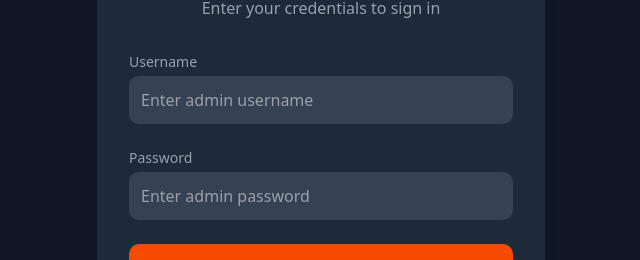
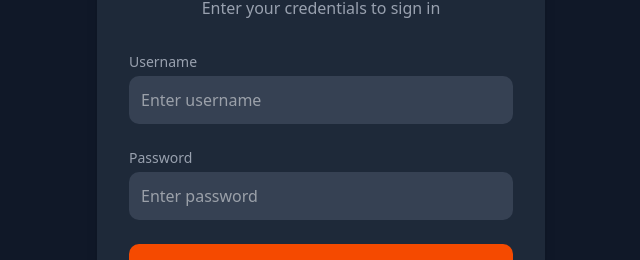
Before and after one commit to Osscccar/webdash-admin-dashboard, a Next.js app: page /login in a window 1280 px wide. Shown: the part 316-576 px from the top of the page, without its empty margins (319-959 px from the left). Built offline with nearby package versions, Linux system fonts and the light colour scheme.

Commit message:
Added designer role

```diff
--- a/src/app/dashboard/client/[id]/client-detail.tsx
+++ b/src/app/dashboard/client/[id]/client-detail.tsx
@@ -6,6 +6,7 @@ import { useRouter } from "next/navigation";
 import { doc, getDoc, updateDoc } from "firebase/firestore";
 import { db } from "@/lib/firebase";
 import type { UserData, ProjectPhase, TabType } from "@/types";
+import { useAuth } from "@/contexts/AuthContext"; // Import useAuth
 
 // Components
 import { ClientHeader } from "@/components/client/ClientHeader";
@@ -29,6 +30,7 @@ import { parseDomainValue } from "@/components/client/utils";
 export default function ClientDetail({ params }: { params: { id: string } }) {
   const router = useRouter();
   const { id } = params;
+  const { hasAccess, tabRoleMap, currentUser } = useAuth();
 
   const [userData, setUserData] = useState<UserData | null>(null);
   const [projectPhases, setProjectPhases] = useState<ProjectPhase[]>([]);
@@ -70,6 +72,25 @@ export default function ClientDetail({ params }: { params: { id: string } }) {
   const [isExporting, setIsExporting] = useState(false);
   const [isNotificationsOpen, setIsNotificationsOpen] = useState(false);
   const [isUserMenuOpen, setIsUserMenuOpen] = useState(false);
+
+  // Check if the current user has access to the active tab
+  useEffect(() => {
+    if (!tabRoleMap || !activeTab) return;
+
+    // If the user doesn't have access to the active tab, set it to overview
+    const requiredRoles = tabRoleMap[activeTab];
+    if (!requiredRoles) return;
+
+    const userHasAccess = requiredRoles.some((role) => hasAccess(role));
+
+    if (!userHasAccess && currentUser) {
+      setActiveTab("overview");
+      showToast(
+        `You don't have permission to access the ${activeTab} tab`,
+        "warning"
+      );
+    }
+  }, [activeTab, currentUser, tabRoleMap, hasAccess]);
 
   // Fetch client data
   useEffect(() => {
@@ -325,6 +346,15 @@ export default function ClientDetail({ params }: { params: { id: string } }) {
   ) => {
     if (!userData || !userData.questionnaireAnswers) return;
 
+    // Check if user has permission to update domain info
+    if (!hasAccess("admin")) {
+      showToast(
+        "You don't have permission to update domain information",
+        "error"
+      );
+      return;
+    }
+
     try {
       setSaving(true);
       setError("");
@@ -532,6 +562,9 @@ export default function ClientDetail({ params }: { params: { id: string } }) {
         sidebarOpen={sidebarOpen}
         setSidebarOpen={setSidebarOpen}
         exportClientData={exportClientData}
+        // Add these props for role-based access
+        tabRoleMap={tabRoleMap}
+        hasAccess={hasAccess}
       />
 
       {/* Main content area with header */}
@@ -621,10 +654,13 @@ export default function ClientDetail({ params }: { params: { id: string } }) {
                 domainInfo={domainInfo}
                 setActiveTab={setActiveTab}
                 exportClientData={exportClientData}
+                // Add these props for role-based access
+                tabRoleMap={tabRoleMap}
+                hasAccess={hasAccess}
               />
             )}
 
-            {activeTab === "domain" && (
+            {activeTab === "domain" && hasAccess("admin") && (
               <DomainTab
                 userData={userData}
                 domainInfo={domainInfo}
--- a/src/app/dashboard/layout.tsx
+++ b/src/app/dashboard/layout.tsx
@@ -6,7 +6,7 @@ import type React from "react";
 import { useEffect } from "react";
 import { useRouter } from "next/navigation";
 import { useAuth } from "@/contexts/AuthContext";
-import { LogOut } from "lucide-react";
+import { LogOut, User } from "lucide-react";
 import logo from "../../../public/logo.webp";
 
 import Image from "next/image";
@@ -16,7 +16,7 @@ export default function DashboardLayout({
 }: {
   children: React.ReactNode;
 }) {
-  const { isAuthenticated, loading, logout } = useAuth();
+  const { isAuthenticated, loading, logout, currentUser } = useAuth();
   const router = useRouter();
 
   useEffect(() => {
--- a/src/app/login/page.tsx
+++ b/src/app/login/page.tsx
@@ -65,7 +65,7 @@ export default function LoginPage() {
               onChange={(e) => setUsername(e.target.value)}
               required
               className="w-full bg-gray-700 border-gray-600 text-white rounded-lg p-3 focus:ring-2 focus:ring-orange-500 focus:border-transparent"
-              placeholder="Enter admin username"
+              placeholder="Enter username"
             />
           </div>
 
@@ -83,7 +83,7 @@ export default function LoginPage() {
               onChange={(e) => setPassword(e.target.value)}
               required
               className="w-full bg-gray-700 border-gray-600 text-white rounded-lg p-3 focus:ring-2 focus:ring-orange-500 focus:border-transparent"
-              placeholder="Enter admin password"
+              placeholder="Enter password"
             />
           </div>
 
--- a/src/components/client/ClientSidebar.tsx
+++ b/src/components/client/ClientSidebar.tsx
@@ -24,6 +24,9 @@ interface ClientSidebarProps {
   sidebarOpen: boolean;
   setSidebarOpen: React.Dispatch<React.SetStateAction<boolean>>;
   exportClientData: () => void;
+  // Add new props for role-based access
+  tabRoleMap?: Record<string, string[]>;
+  hasAccess?: (role: string) => boolean;
 }
 
 export const ClientSidebar: React.FC<ClientSidebarProps> = ({
@@ -34,6 +37,9 @@ export const ClientSidebar: React.FC<ClientSidebarProps> = ({
   sidebarOpen,
   setSidebarOpen,
   exportClientData,
+  // Default values for new props
+  tabRoleMap = {},
+  hasAccess = () => true,
 }) => {
   const sidebarRef = useRef<HTMLDivElement>(null);
   const timeoutRef = useRef<NodeJS.Timeout | null>(null);
@@ -53,6 +59,29 @@ export const ClientSidebar: React.FC<ClientSidebarProps> = ({
       if (timeoutRef.current) clearTimeout(timeoutRef.current);
     };
   }, []);
+
+  // Check if the user has access to a specific tab
+  const hasTabAccess = (tab: string): boolean => {
+    // If no tabRoleMap is provided for this tab, assume everyone has access
+    if (!tabRoleMap[tab]) return true;
+
+    // Check if the user has any of the required roles for the tab
+    return tabRoleMap[tab].some((role) => hasAccess(role));
+  };
+
+  // Define all tabs
+  const allTabs = [
+    { tab: "overview", icon: Activity, label: "Overview" },
+    { tab: "domain", icon: Globe, label: "Domain" },
+    { tab: "website", icon: Code, label: "Website" },
+    { tab: "questionnaire", icon: FileText, label: "Questionnaire" },
+    { tab: "phases", icon: Layers, label: "Project Phases" },
+    { tab: "notes", icon: FileText, label: "Notes" },
+    { tab: "analytics", icon: BarChart2, label: "Analytics" },
+  ];
+
+  // Filter tabs based on user's role
+  const accessibleTabs = allTabs.filter(({ tab }) => hasTabAccess(tab));
 
   return (
     <div
@@ -144,19 +173,7 @@ export const ClientSidebar: React.FC<ClientSidebarProps> = ({
         >
           <nav>
             <ul className="space-y-2">
-              {[
-                { tab: "overview", icon: Activity, label: "Overview" },
-                { tab: "domain", icon: Globe, label: "Domain" },
-                { tab: "website", icon: Code, label: "Website" },
-                {
-                  tab: "questionnaire",
-                  icon: FileText,
-                  label: "Questionnaire",
-                },
-                { tab: "phases", icon: Layers, label: "Project Phases" },
-                { tab: "notes", icon: FileText, label: "Notes" },
-                { tab: "analytics", icon: BarChart2, label: "Analytics" },
-              ].map(({ tab, icon: Icon, label }) => (
+              {accessibleTabs.map(({ tab, icon: Icon, label }) => (
                 <li key={tab}>
                   <button
                     onClick={() => setActiveTab(tab as TabType)}
@@ -194,6 +211,7 @@ export const ClientSidebar: React.FC<ClientSidebarProps> = ({
                 <Download className="h-5 w-5 mr-3 text-blue-600" />
                 Export Data
               </button>
+              {hasTabAccess("phases") && (
                 <button
                   onClick={() => setActiveTab("phases")}
                   className="flex items-center w-full px-4 py-3 bg-gray-50 hover:bg-gray-100 rounded-lg text-sm text-gray-700 transition-colors duration-200"
@@ -201,6 +219,7 @@ export const ClientSidebar: React.FC<ClientSidebarProps> = ({
                   <Edit className="h-5 w-5 mr-3 text-blue-600" />
                   Update Progress
                 </button>
+              )}
             </div>
           </div>
         ) : (
@@ -213,6 +232,7 @@ export const ClientSidebar: React.FC<ClientSidebarProps> = ({
               >
                 <Download className="h-5 w-5 text-blue-600" />
               </button>
+              {hasTabAccess("phases") && (
                 <button
                   onClick={() => setActiveTab("phases")}
                   className="p-3 rounded-lg bg-gray-50 hover:bg-gray-100 text-gray-700 transition-colors duration-200"
@@ -220,6 +240,7 @@ export const ClientSidebar: React.FC<ClientSidebarProps> = ({
                 >
                   <Edit className="h-5 w-5 text-blue-600" />
                 </button>
+              )}
             </div>
           </div>
         )}
--- a/src/components/client/tabs/OverviewTab.tsx
+++ b/src/components/client/tabs/OverviewTab.tsx
@@ -24,6 +24,9 @@ interface OverviewTabProps {
   domainInfo: { name: string; isCustom: boolean };
   setActiveTab: React.Dispatch<React.SetStateAction<TabType>>;
   exportClientData: () => void;
+  // Add new props for role-based access
+  tabRoleMap?: Record<string, string[]>;
+  hasAccess?: (role: string) => boolean;
 }
 
 export const OverviewTab: React.FC<OverviewTabProps> = ({
@@ -33,7 +36,19 @@ export const OverviewTab: React.FC<OverviewTabProps> = ({
   domainInfo,
   setActiveTab,
   exportClientData,
+  // Add new props with defaults
+  tabRoleMap = {},
+  hasAccess = () => true,
 }) => {
+  // Function to check if user has access to a tab
+  const hasTabAccess = (tab: string): boolean => {
+    // If no tabRoleMap is provided for this tab, assume everyone has access
+    if (!tabRoleMap[tab]) return true;
+
+    // Check if the user has any of the required roles for the tab
+    return tabRoleMap[tab].some((role) => hasAccess(role));
+  };
+
   return (
     <div className="space-y-6">
       <div className="flex items-center justify-between mb-6">
@@ -49,6 +64,7 @@ export const OverviewTab: React.FC<OverviewTabProps> = ({
             <Download className="h-4 w-4 mr-1.5 text-gray-500" />
             Export
           </button>
+          {hasTabAccess("notes") && (
             <button
               onClick={() => setActiveTab("notes")}
               className="flex items-center px-3 py-1.5 bg-white border border-gray-300 rounded-lg text-sm text-gray-700 hover:bg-gray-50 transition-colors duration-200 cursor-pointer"
@@ -56,6 +72,7 @@ export const OverviewTab: React.FC<OverviewTabProps> = ({
               <FileText className="h-4 w-4 mr-1.5 text-gray-500" />
               Notes
             </button>
+          )}
         </div>
       </div>
 
@@ -407,6 +424,7 @@ export const OverviewTab: React.FC<OverviewTabProps> = ({
             </div>
           ))}
 
+          {hasTabAccess("phases") && (
             <div className="flex justify-end">
               <button
                 onClick={() => setActiveTab("phases")}
@@ -416,11 +434,13 @@ export const OverviewTab: React.FC<OverviewTabProps> = ({
                 Manage Project Phases
               </button>
             </div>
+          )}
         </div>
       </CollapsibleSection>
 
-      {/* Quick actions */}
+      {/* Quick actions - only show buttons for tabs the user has access to */}
       <div className="grid grid-cols-1 md:grid-cols-2 gap-4 mt-6">
+        {hasTabAccess("domain") && (
           <button
             onClick={() => setActiveTab("domain")}
             className="bg-white hover:bg-gray-50 text-gray-800 p-4 rounded-lg flex items-center justify-center border border-gray-200 shadow-sm transition-colors duration-200 cursor-pointer"
@@ -428,7 +448,9 @@ export const OverviewTab: React.FC<OverviewTabProps> = ({
             <Globe className="h-5 w-5 mr-3 text-blue-600" />
             Manage Domain
           </button>
+        )}
 
+        {hasTabAccess("website") && (
           <button
             onClick={() => setActiveTab("website")}
             className="bg-white hover:bg-gray-50 text-gray-800 p-4 rounded-lg flex items-center justify-center border border-gray-200 shadow-sm transition-colors duration-200 cursor-pointer"
@@ -436,6 +458,7 @@ export const OverviewTab: React.FC<OverviewTabProps> = ({
             <Code className="h-5 w-5 mr-3 text-blue-600" />
             Manage Website
           </button>
+        )}
       </div>
     </div>
   );
--- a/src/contexts/AuthContext.tsx
+++ b/src/contexts/AuthContext.tsx
@@ -9,34 +9,109 @@ import {
   ReactNode,
 } from "react";
 
+// Define the user type with role
+interface User {
+  username: string;
+  role: string;
+}
+
+// Define tab role mapping type
+type TabType =
+  | "overview"
+  | "domain"
+  | "website"
+  | "questionnaire"
+  | "phases"
+  | "feedback"
+  | "notes"
+  | "analytics";
+
 interface AuthContextType {
   isAuthenticated: boolean;
   loading: boolean;
+  currentUser: User | null;
   login: (username: string, password: string) => boolean;
   logout: () => void;
+  hasAccess: (requiredRole: string) => boolean;
+  // Add tabRoleMap property to the interface
+  tabRoleMap: Record<string, string[]>;
 }
 
 const AuthContext = createContext<AuthContextType | undefined>(undefined);
 
+// Define the tab role mapping
+const tabRoleMap: Record<string, string[]> = {
+  overview: ["admin", "designer"],
+  domain: ["admin"], // Only admins can access domain tab
+  website: ["admin", "designer"],
+  questionnaire: ["admin", "designer"],
+  phases: ["admin", "designer"],
+  feedback: ["admin", "designer"],
+  notes: ["admin", "designer"],
+  analytics: ["admin", "designer"],
+};
+
+// Parse users from environment variable
+const parseAdminUsers = (): Record<
+  string,
+  { password: string; role: string }
+> => {
+  const usersStr = process.env.NEXT_PUBLIC_ADMIN_USERS || "";
+  const users: Record<string, { password: string; role: string }> = {};
+
+  // If not using new format, fall back to old credentials
+  if (!usersStr) {
+    const validUsername = process.env.NEXT_PUBLIC_ADMIN_USERNAME;
+    const validPassword = process.env.NEXT_PUBLIC_ADMIN_PASSWORD;
+    if (validUsername && validPassword) {
+      users[validUsername] = { password: validPassword, role: "admin" };
+    }
+    return users;
+  }
+
+  // Parse user:password:role format
+  const userEntries = usersStr.split(",");
+  userEntries.forEach((entry) => {
+    const [username, password, role] = entry.split(":");
+    if (username && password && role) {
+      users[username] = { password, role };
+    }
+  });
+
+  return users;
+};
+
 export function AuthProvider({ children }: { children: ReactNode }) {
   const [isAuthenticated, setIsAuthenticated] = useState<boolean>(false);
+  const [currentUser, setCurrentUser] = useState<User | null>(null);
   const [loading, setLoading] = useState<boolean>(true);
 
   useEffect(() => {
     // Check for authentication in sessionStorage
     const authStatus = sessionStorage.getItem("admin-auth");
-    setIsAuthenticated(authStatus === "true");
+    const storedUser = sessionStorage.getItem("admin-user");
+
+    if (authStatus === "true" && storedUser) {
+      setIsAuthenticated(true);
+      setCurrentUser(JSON.parse(storedUser));
+    }
     setLoading(false);
   }, []);
 
   const login = (username: string, password: string): boolean => {
-    // Hard-coded admin credentials (in real app, use environment variables)
-    const validUsername = process.env.NEXT_PUBLIC_ADMIN_USERNAME;
-    const validPassword = process.env.NEXT_PUBLIC_ADMIN_PASSWORD;
+    const users = parseAdminUsers();
 
-    if (username === validUsername && password === validPassword) {
+    // Check if the provided username exists and the password matches
+    if (users[username] && users[username].password === password) {
+      const user: User = {
+        username,
+        role: users[username].role,
+      };
+
       setIsAuthenticated(true);
+      setCurrentUser(user);
       sessionStorage.setItem("admin-auth", "true");
+      sessionStorage.setItem("admin-user", JSON.stringify(user));
       return true;
     }
     return false;
@@ -44,11 +119,32 @@ export function AuthProvider({ children }: { children: ReactNode }) {
 
   const logout = () => {
     setIsAuthenticated(false);
+    setCurrentUser(null);
     sessionStorage.removeItem("admin-auth");
+    sessionStorage.removeItem("admin-user");
+  };
+
+  // Check if the current user has the required role
+  // 'admin' role has access to everything
+  const hasAccess = (requiredRole: string): boolean => {
+    if (!currentUser) return false;
+    if (currentUser.role === "admin") return true;
+    return currentUser.role === requiredRole;
   };
 
   return (
-    <AuthContext.Provider value={{ isAuthenticated, loading, login, logout }}>
+    <AuthContext.Provider
+      value={{
+        isAuthenticated,
+        loading,
+        currentUser,
+        login,
+        logout,
+        hasAccess,
+        // Include tabRoleMap in the context value
+        tabRoleMap,
+      }}
+    >
       {children}
     </AuthContext.Provider>
   );
--- /dev/null
+++ b/src/lib/roleUtils.ts
@@ -0,0 +1,72 @@
+// src/lib/roleUtils.ts
+
+// Define the role type
+export type UserRole = "admin" | "designer";
+
+// Define the User interface
+export interface User {
+  username: string;
+  password: string;
+  role: UserRole;
+}
+
+// Parse users from environment variable
+export const parseAdminUsers = (): Record<string, User> => {
+  const usersStr = process.env.NEXT_PUBLIC_ADMIN_USERS || "";
+  const users: Record<string, User> = {};
+
+  // If not using new format, fall back to old credentials
+  if (!usersStr) {
+    const validUsername = process.env.NEXT_PUBLIC_ADMIN_USERNAME;
+    const validPassword = process.env.NEXT_PUBLIC_ADMIN_PASSWORD;
+    if (validUsername && validPassword) {
+      users[validUsername] = {
+        username: validUsername,
+        password: validPassword,
+        role: "admin",
+      };
+    }
+    return users;
+  }
+
+  // Parse user:password:role format
+  const userEntries = usersStr.split(",");
+  userEntries.forEach((entry) => {
+    const [username, password, role] = entry.split(":");
+    if (username && password && role) {
+      users[username] = {
+        username,
+        password,
+        role: (role as UserRole) || "designer",
+      };
+    }
+  });
+
+  return users;
+};
+
+// Check if a user has access to a specific resource
+export const hasRoleAccess = (
+  userRole: UserRole | undefined,
+  requiredRole: UserRole
+): boolean => {
+  if (!userRole) return false;
+
+  // Admin role has access to everything
+  if (userRole === "admin") return true;
+
+  // Otherwise, check if the user's role matches the required role
+  return userRole === requiredRole;
+};
+
+// Map tabs to required roles
+export const defaultTabRoleMap = {
+  overview: ["admin", "designer"],
+  domain: ["admin"],
+  website: ["admin", "designer"],
+  questionnaire: ["admin", "designer"],
+  phases: ["admin", "designer"],
+  feedback: ["admin", "designer"],
+  notes: ["admin", "designer"],
+  analytics: ["admin", "designer"],
+};
```
Lines whose indentation alone changed are shown as unchanged.
